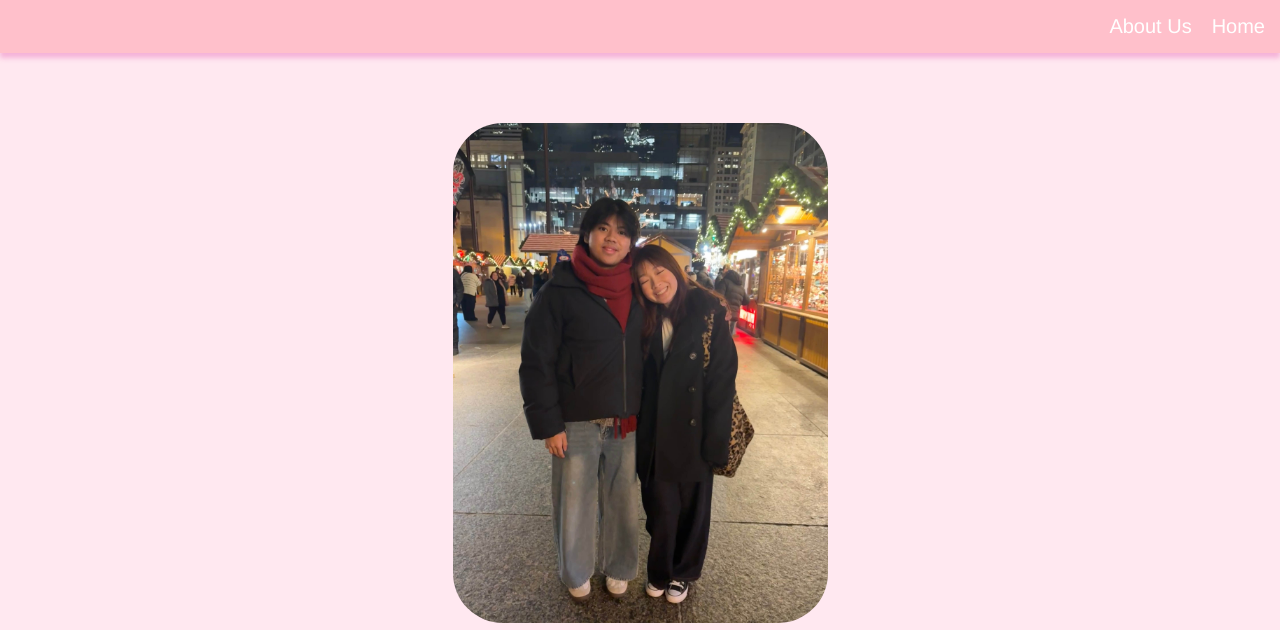
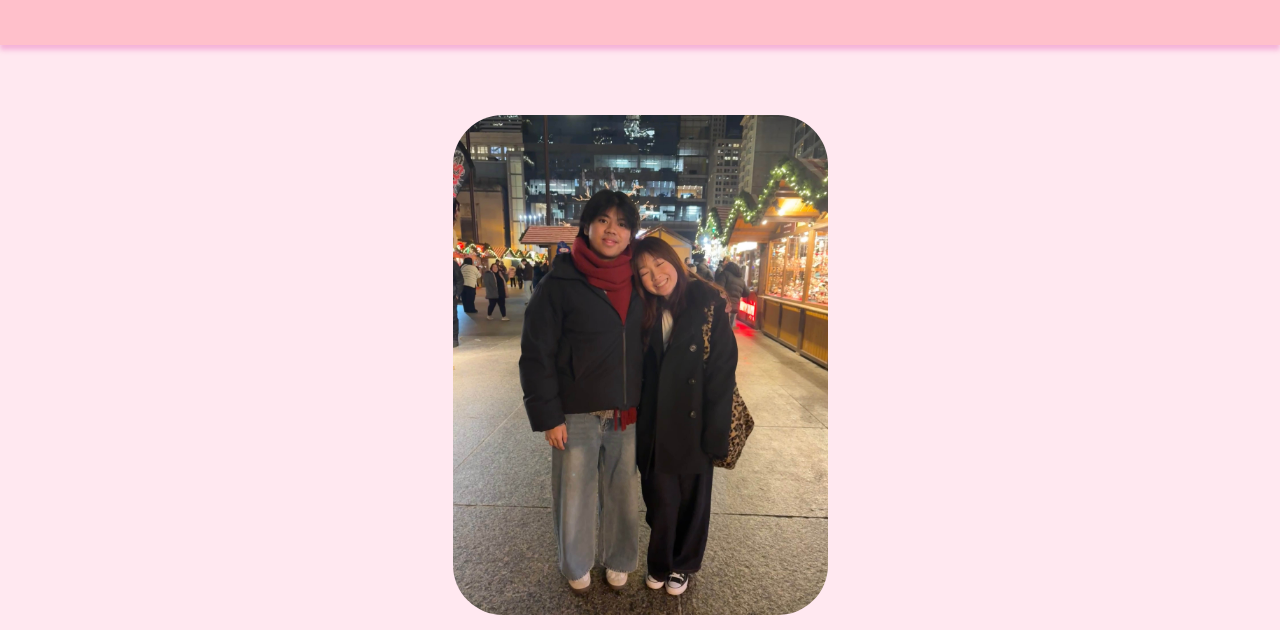
Before and after one commit to KhangN65719/valentine-, a plain HTML site: page index.html in a window 1280 px wide. Shown: the top 630 px of the page. Drawn offline with Linux system fonts and the light colour scheme.

Commit message:
Removed a tab

```diff
--- a/css/styles.css
+++ b/css/styles.css
@@ -20,19 +20,8 @@ header{
 .navbar{
     display: flex;
     text-decoration: none;
+    padding-bottom: 15px;
     gap: 20px;
-}
-
-.navbar a{
-    text-decoration: none;
-    color: white;
-    font-size: 20;
-    font-family: 'Franklin Gothic Medium', 'Arial Narrow', Arial, sans-serif;
-    transition: color 0.2s;
-}
-
-.navbar a:hover{
-    color: rgb(240, 70, 166);
 }
 
 main{
--- a/css/stylesAboutUs.css
+++ /dev/null
@@ -1,36 +0,0 @@
-html{
-    background-color: #ffe8f0;
-}
-
-body{
-    margin: 0;
-}
-
-header{
-    background-color: rgb(255, 192, 203);
-    display: flex;
-    justify-content: flex-end;
-    padding-right: 15px;
-    padding-top: 15px;
-    padding-bottom: 15px;
-    margin-bottom: 50px;
-    box-shadow: 0px 5px 5px rgba(230, 97, 179, 0.4);
-}
-
-.navbar{
-    display: flex;
-    text-decoration: none;
-    gap: 20px;
-}
-
-.navbar a{
-    text-decoration: none;
-    color: white;
-    font-size: 20;
-    font-family: 'Franklin Gothic Medium', 'Arial Narrow', Arial, sans-serif;
-    transition: color 0.2s;
-}
-
-.navbar a:hover{
-    color: rgb(240, 70, 166);
-}
--- a/index.html
+++ b/index.html
@@ -8,8 +8,6 @@
 <body>
 	<header>
 		<nav class="navbar">
-			<a href="pages/AboutUs.html">About Us</a>
-			<a href="index.html">Home</a>
 		</nav>
 	</header>
 
```
Also changed, not shown: pages/AboutUs.html (deleted, +0 -16 lines).
